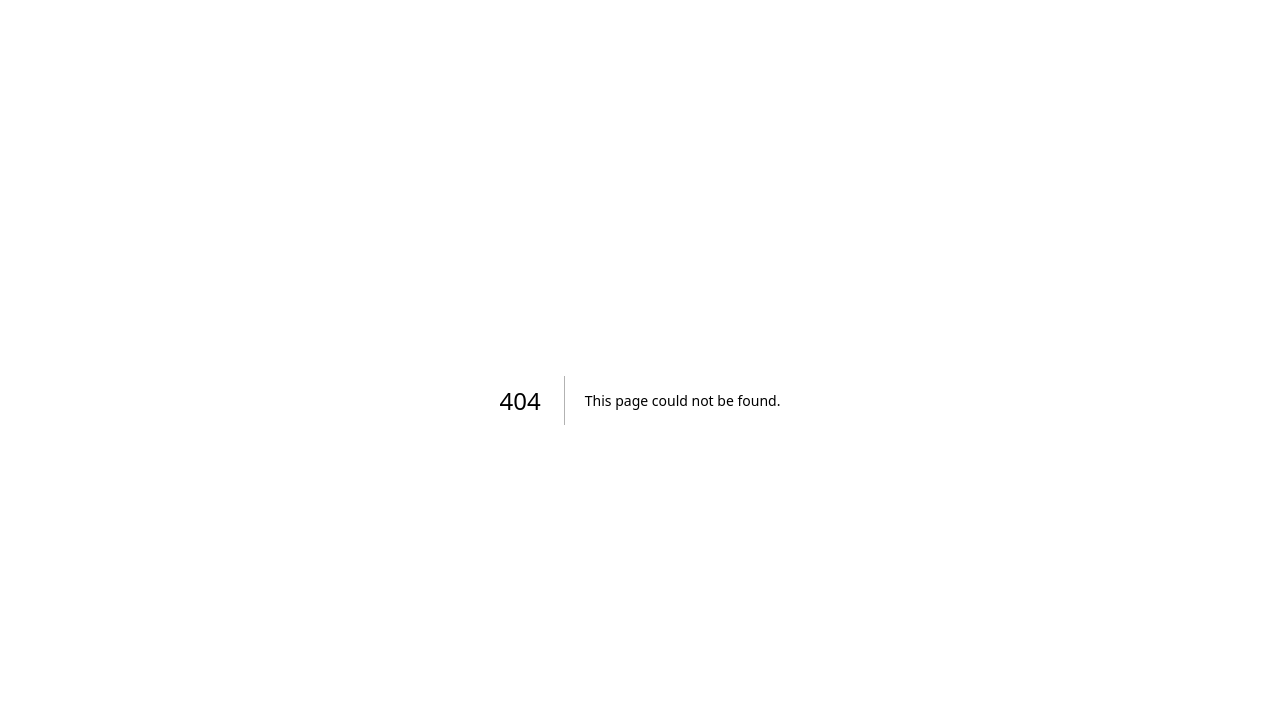
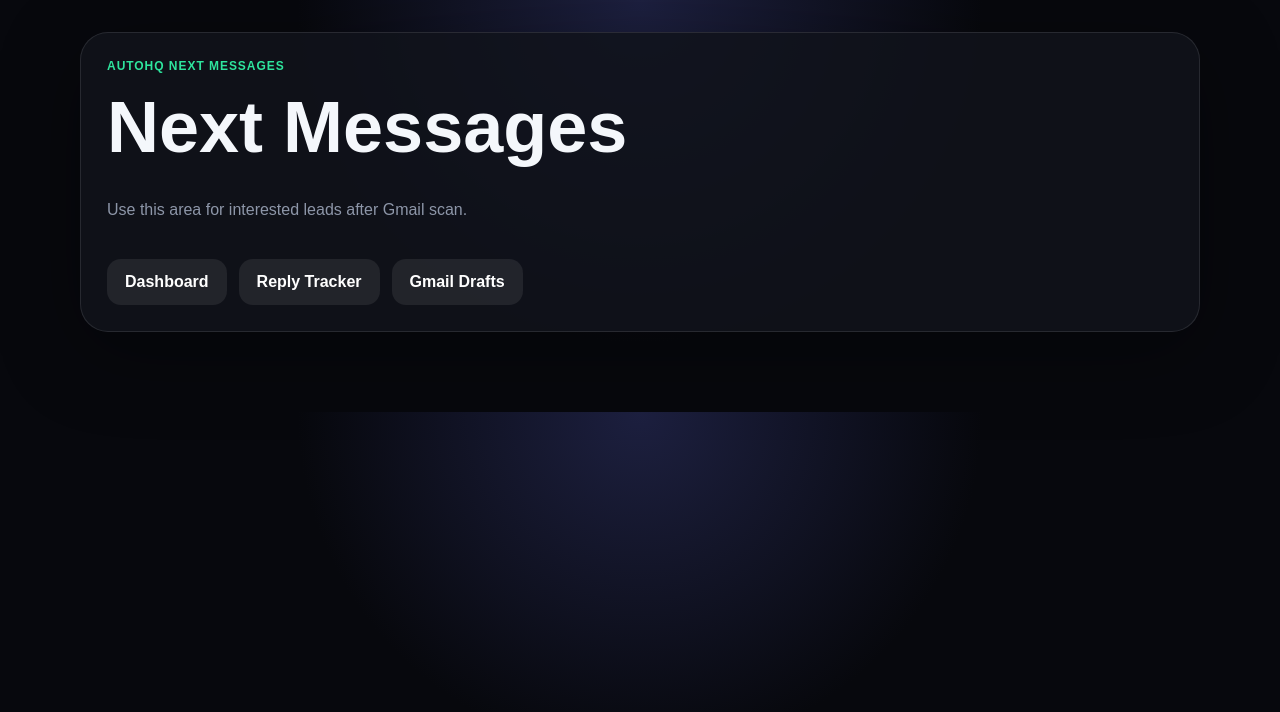
Before and after one commit to GCreative850/auto, a Next.js app: page /next-messages in a window 1280 px wide. Before the commit this address had no page. Shown: the top 712 px of the page. Built offline with nearby package versions, Linux system fonts and the light colour scheme.

Commit message:
Add next message page

```diff
--- /dev/null
+++ b/app/next-messages/page.tsx
@@ -0,0 +1,18 @@
+"use client";
+
+export default function NextMessagesPage() {
+  return (
+    <main className="container">
+      <section className="hero">
+        <div className="kicker">AutoHQ Next Messages</div>
+        <h1>Next Messages</h1>
+        <p>Use this area for interested leads after Gmail scan.</p>
+        <div className="actions">
+          <a className="secondary" href="/">Dashboard</a>
+          <a className="secondary" href="/inbox">Reply Tracker</a>
+          <a className="secondary" href="/gmail-drafts">Gmail Drafts</a>
+        </div>
+      </section>
+    </main>
+  );
+}
```
